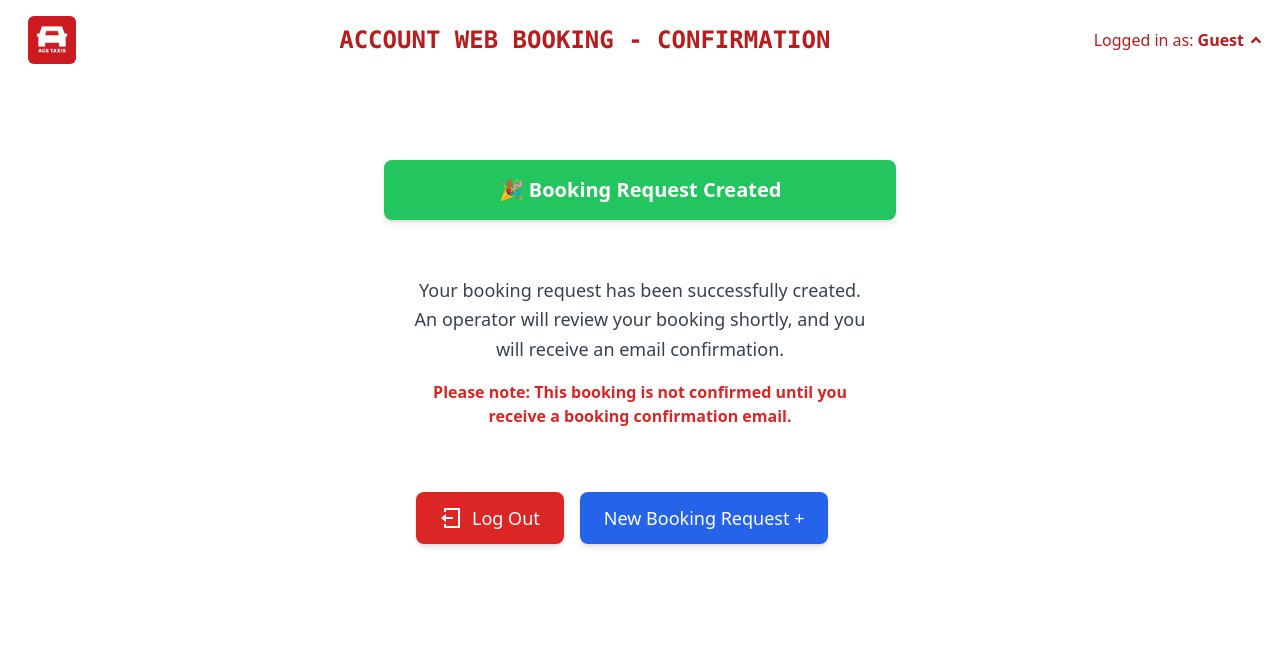
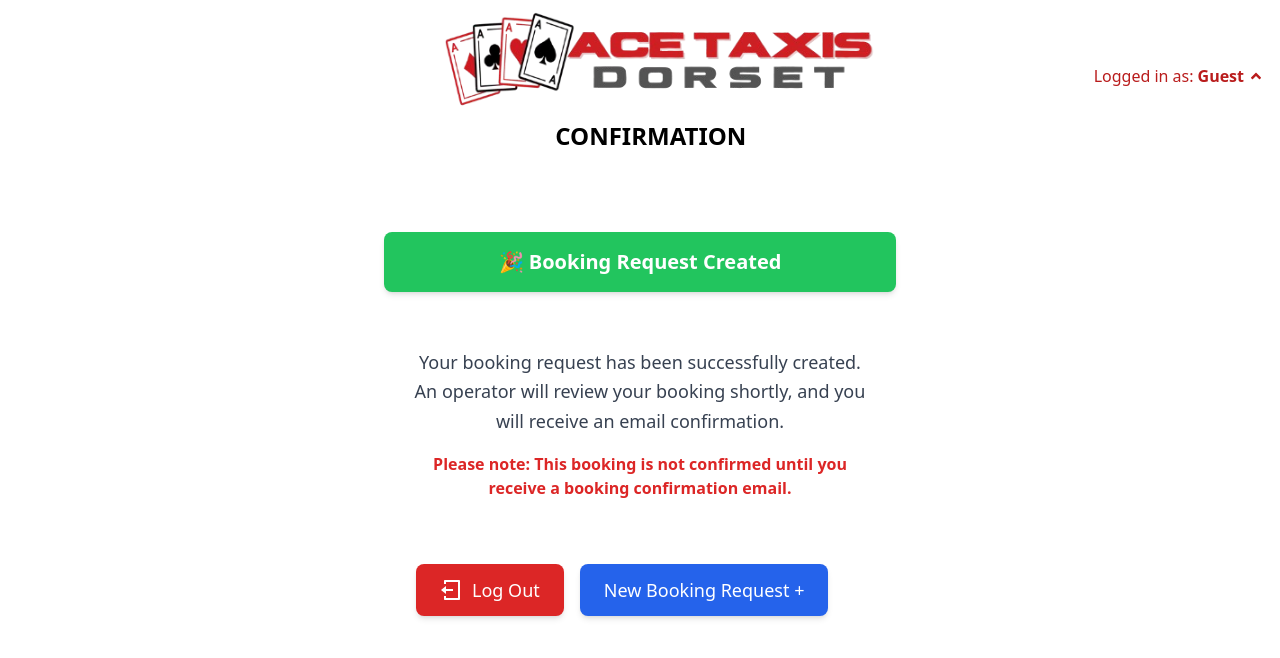
Before and after one commit to BackendCoders/Passenger-Web-booker, a React (Vite) app: page /confirmation in a window 1280 px wide. Shown: the top 658 px of the page. Built offline with nearby package versions, Linux system fonts and the light colour scheme; no server answers; sample sign-in values are in the browser's storage.

Commit message:
updated images and some pt and margin top al places

```diff
--- a/src/components/Common/header.jsx
+++ b/src/components/Common/header.jsx
@@ -1,27 +1,25 @@
 /** @format */
 import { useLocation, useNavigate } from 'react-router-dom'; // Import useLocation
-import carlogo from '../../assets/logo.png'; // Replace with the correct path to your logo image
 import { FaAngleDown } from 'react-icons/fa';
 import { useState } from 'react';
 import { useDispatch } from 'react-redux';
 import { logout } from '../../service/operations/authApi';
-import { useSelector } from 'react-redux'; // Redux hooks
 import { RiLogoutBoxLine } from 'react-icons/ri';
 import { useEffect } from 'react';
+import customImage from '../../assets/acelogo2.png';
 
 const Header = () => {
 	const location = useLocation();
 	const dispatch = useDispatch();
 	const navigate = useNavigate();
 	const [dropdownOpen, setDropdownOpen] = useState(false); // Dropdown state
-	const [fullName, setFullName] = useState(""); // State for fullName
+	const [fullName, setFullName] = useState(''); // State for fullName
 
 	// Retrieve fullName from localStorage on component mount
 	useEffect(() => {
-		const storedName = localStorage.getItem("fullName");
-		setFullName(storedName || "Guest"); // Default to "Guest" if no fullName found
-	  }, []);
-
+		const storedName = localStorage.getItem('fullName');
+		setFullName(storedName || 'Guest'); // Default to "Guest" if no fullName found
+	}, []);
 
 	// Access loading and error state from Redux
 	// const { fullName } = useSelector((state) => state.auth);
@@ -34,77 +32,65 @@ const Header = () => {
 
 	// Define headings for different routes
 	const routeHeadings = {
-
-		'/dashboard': 'DASHBOARD',
-		'/AddPassenger': 'ACCOUNT WEB BOOKING - ADD PASSENGER',
-		'/passengerlist': 'ACCOUNT WEB BOOKING - PASSENGER LIST',
-		'/existingPassengers': 'ACCOUNT WEB BOOKING - EXISTING PASSENGERS',
-		'/createbookingform': 'ACCOUNT WEB BOOKING - CREATE BOOKING FORM',
-		'/confirmation': 'ACCOUNT WEB BOOKING - CONFIRMATION',
+		'/': 'ACCOUNT BOOKING REQUEST FORM',
+		'/AddPassenger': ' ADD PASSENGER',
+		'/passengerlist': ' PASSENGER LIST',
+		'/existingPassengers': ' EXISTING PASSENGERS',
+		'/createbookingform': ' CREATE BOOKING FORM',
+		'/confirmation': ' CONFIRMATION',
 	};
 
 	// Determine heading based on current route
-	const currentHeading =
-		routeHeadings[location.pathname];
+	const currentHeading = routeHeadings[location.pathname];
 
 	return (
-		<header
-			className='p-4 bg-white flex flex-col sm:flex-row items-center justify-between'
-		>
-			 {/* Left Section: Logo */}
-			{/* Left Section: Logo */}
-<div className="flex items-center space-x-3">
-  {/* Mobile View: Always show logo */}
-  <img
-    src={carlogo}
-    alt="Logo"
-    className="sm:hidden w-10 h-10 rounded-md object-contain" // Logo visible only on mobile
-  />
-
-  {/* Larger Screens: Show logo only if not on "/" route */}
-  {location.pathname !== "/" && (
-    <img
-      src={carlogo}
-      alt="Logo"
-      className="hidden sm:block w-10 h-10 sm:w-12 sm:h-12 rounded-md object-contain" // Logo logic for larger screens
-    />
-  )}
-</div>
-
-
-			{/* Center Section: Title */}
-			<div className='flex-grow text-center'>
-				<h1 className='text-lg sm:text-2xl font-extrabold text-red-700 font-mono'>
-					 {currentHeading} {/* Dynamic Heading */}
-				</h1>
+		<header className='px-4 bg-white sm:flex-row justify-between  flex'>
+			{/* Custom Image Section */}
+			<div
+				className='flex flex-1 justify-center items-center'
+				style={{ marginLeft: '12rem' }}
+			>
+				<div>
+					<div className='relative flex justify-center items-center'>
+						<img
+							src={customImage}
+							alt='Custom Banner'
+							className='w-[450px] h-[120px] object-contain hidden sm:block'
+						/>
+					</div>
+					<div className='flex justify-center items-center px-4 rounded'>
+						<h2 className='text-lg sm:text-2xl font-bold text-center'>
+							{currentHeading}
+						</h2>
+					</div>
+				</div>
 			</div>
 
 			{/* Right Section: Account Info */}
-			<div className='relative text-center sm:text-right text-xs sm:text-base text-gray-700 mt-3 sm:mt-0'>
+			<div className='flex items-center text-center sm:text-right text-xs sm:text-base text-gray-700'>
 				<div
 					className='space-x-1 cursor-pointer'
 					onClick={() => setDropdownOpen(!dropdownOpen)} // Toggle dropdown
 				>
-					{/* <p className='font-medium text-red-700'>9015 - Harbour Vale Acc</p> */}
 					<p className='text-red-700 flex items-center'>
 						Logged in as: <span className='font-semibold ml-1'>{fullName}</span>
 						<FaAngleDown
 							className={`ml-1 transform transition-transform duration-200 ${
 								dropdownOpen ? 'rotate-0' : 'rotate-180'
-							}`} // Arrow rotation based on dropdown state
+							}`}
 						/>
 					</p>
 				</div>
 
 				{/* Dropdown Menu */}
 				{dropdownOpen && (
-					<div className='absolute right-0 mt-2 w-48 bg-white border border-gray-300 shadow-md rounded-md z-10'>
+					<div className='absolute right-0 mt-2 w-48 bg-white border border-gray-300 shadow-md rounded-md z-10' style={{ marginTop: '5rem'}}>
 						<button
 							onClick={() => dispatch(logout(navigate))}
 							className='flex items-center justify-start w-full text-left px-4 py-2 text-sm text-gray-700 hover:bg-gray-100'
 						>
-							<RiLogoutBoxLine className='text-xl mr-2' /> {/* Logout icon */}
-							<span>Log Out</span> {/* Logout text */}
+							<RiLogoutBoxLine className='text-xl mr-2' />
+							<span>Log Out</span>
 						</button>
 					</div>
 				)}
--- a/src/components/booking/AddPassenger.jsx
+++ b/src/components/booking/AddPassenger.jsx
@@ -131,7 +131,7 @@ const AddPassenger = () => {
 	return (
 		<div>
 			<Header />
-			<div className=' bg-white p-4 min-h-[500px] max-h-[70vh] overflow-y-auto sm:min-h-screen sm:max-h-full'>
+			<div className=' bg-white pt-10 p-4 min-h-[500px] max-h-[70vh] overflow-y-auto sm:min-h-screen sm:max-h-full'>
 				{/* Button Section */}
 				<div className='flex justify-center gap-2 sm:gap-4 mb-6 sm:mb-8'>
 					<button
--- a/src/components/booking/BookingDashboard.jsx
+++ b/src/components/booking/BookingDashboard.jsx
@@ -27,18 +27,18 @@ const BookingDashboard = () => {
 			<Header />
 
 			{/* Custom Image Section */}
-			<div className='relative flex justify-center items-center mt-8'>
+			{/* <div className='relative flex justify-center items-center mt-8'>
 				<img
 					src={customImage}
 					alt='Custom Banner'
 					className='w-[550px] h-[200px] object-contain hidden sm:block' // Adjust width and height here
 				/>
 			</div>
-			<div className='flex justify-center items-center py-4 px-8 rounded'>
+			<div className='flex justify-center items-center px-4 rounded'>
 				<h2 className='text-lg sm:text-2xl font-bold text-center'>
 					ACCOUNT BOOKING REQUEST FORM
 				</h2>
-			</div>
+			</div> */}
 
 			{/* Main Section */}
 			<div className='flex-1 flex justify-center items-center overflow-y-auto p-4'>
--- a/src/components/booking/ExistingPassenger.jsx
+++ b/src/components/booking/ExistingPassenger.jsx
@@ -69,7 +69,7 @@ const ExistingPassenger = () => {
 	return (
 		<div>
 			<Header />
-			<div className=' bg-white p-4 flex flex-col items-center  min-h-[500px] max-h-[70vh] overflow-y-auto sm:min-h-screen sm:max-h-full'>
+			<div className=' bg-white pt-10 p-4 flex flex-col items-center  min-h-[500px] max-h-[70vh] overflow-y-auto sm:min-h-screen sm:max-h-full'>
 				{/* Button Section */}
 				<div className='flex flex-col md:flex-row md:justify-between md:items-center gap-4 mb-4'>
 					{/* Back Button */}
--- a/src/components/booking/PassengerList.jsx
+++ b/src/components/booking/PassengerList.jsx
@@ -69,7 +69,7 @@ const PassengerList = () => {
 	return (
 		<div>
 			<Header />
-			<div className=' bg-white p-4 flex flex-col items-center  min-h-[500px] max-h-[70vh] overflow-y-auto sm:min-h-screen sm:max-h-full'>
+			<div className=' bg-white pt-10 p-4 flex flex-col items-center  min-h-[500px] max-h-[70vh] overflow-y-auto sm:min-h-screen sm:max-h-full'>
 				{/* Button Section */}
 				<div className='flex flex-col md:flex-row md:justify-between md:items-center gap-4 mb-4'>
 					{/* Back Button */}
--- a/src/components/booking/RepeatBooking.jsx
+++ b/src/components/booking/RepeatBooking.jsx
@@ -110,7 +110,7 @@ const RepeatBooking = ({ isOpen, onClose, onConfirm }) => {
 
   return (
     <div
-      className="fixed inset-0 bg-black bg-opacity-50 flex justify-center items-center z-50"
+      className="fixed pt-10 inset-0 bg-black bg-opacity-50 flex justify-center items-center z-50"
       role="dialog"
       aria-labelledby="repeat-booking-title"
     >
```
